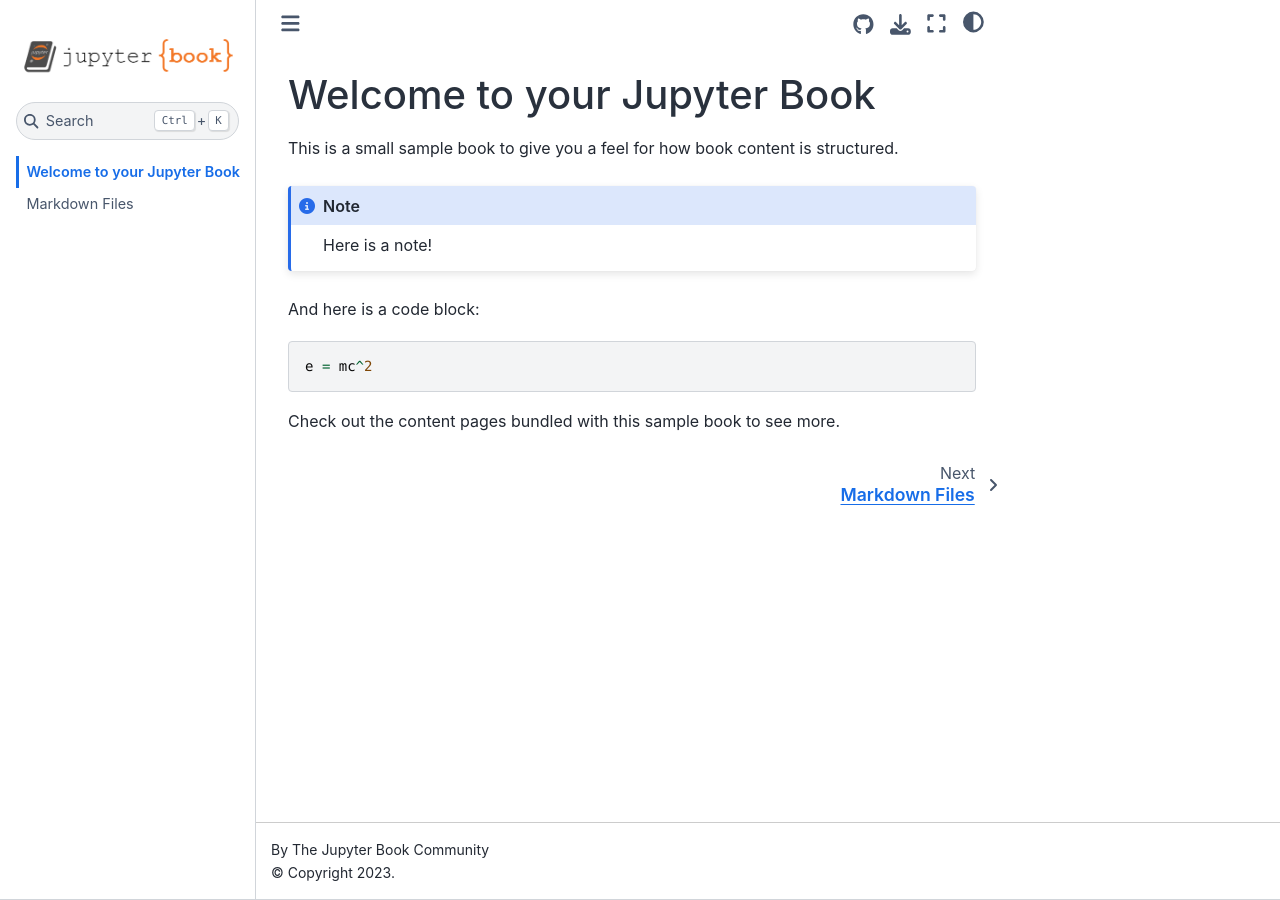
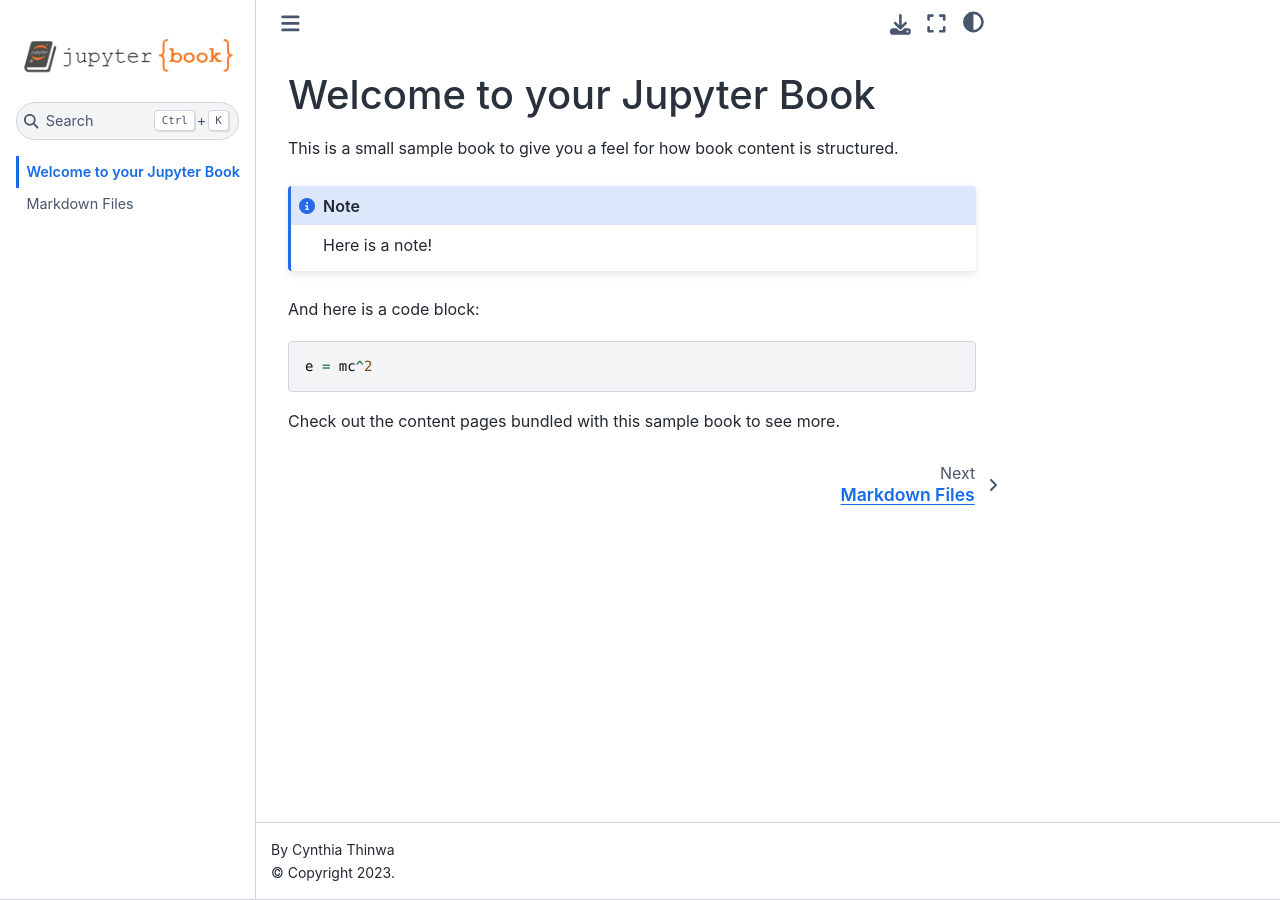
Before and after one commit to CeeThinwa/code-walkthroughs, a Jupyter Book: the page built from book/intro.md, in a window 1280 px wide. Built offline with Jupyter Book 1.0.4 settings and Sphinx 7.4.7 and the Sphinx Book theme 1.1.4, drawn with Linux system fonts in a browser that asks for light colours; some of the changed lines change nothing that is shown.

Commit message:
Update _config.yml

```diff
--- a/book/_config.yml
+++ b/book/_config.yml
@@ -1,8 +1,9 @@
 # Book settings
 # Learn more at https://jupyterbook.org/customize/config.html
 
-title: My sample book
-author: The Jupyter Book Community
+title: "Code Walkthroughs"
+author: "Cynthia Thinwa"
+copyright: "2023"
 logo: logo.png
 
 # Force re-execution of notebooks on each build.
@@ -22,11 +23,13 @@
 # Information about where the book exists on the web
 repository:
   url: https://github.com/executablebooks/jupyter-book  # Online location of your book
-  path_to_book: docs  # Optional path to your book, relative to the repository root
-  branch: master  # Which branch of the repository should be used when creating links (optional)
+  path_to_book: book  # Optional path to your book, relative to the repository root
+  branch: main  # Which branch of the repository should be used when creating links (optional)
 
 # Add GitHub buttons to your book
 # See https://jupyterbook.org/customize/config.html#add-a-link-to-your-repository
 html:
-  use_issues_button: true
-  use_repository_button: true
+  favicon: favicon.png
+  use_issues_button: false
+  use_repository_button: false
+  extra_navbar: "" # Powered by <a href="https://jupyterbook.org">Jupyter Book</a>
```
